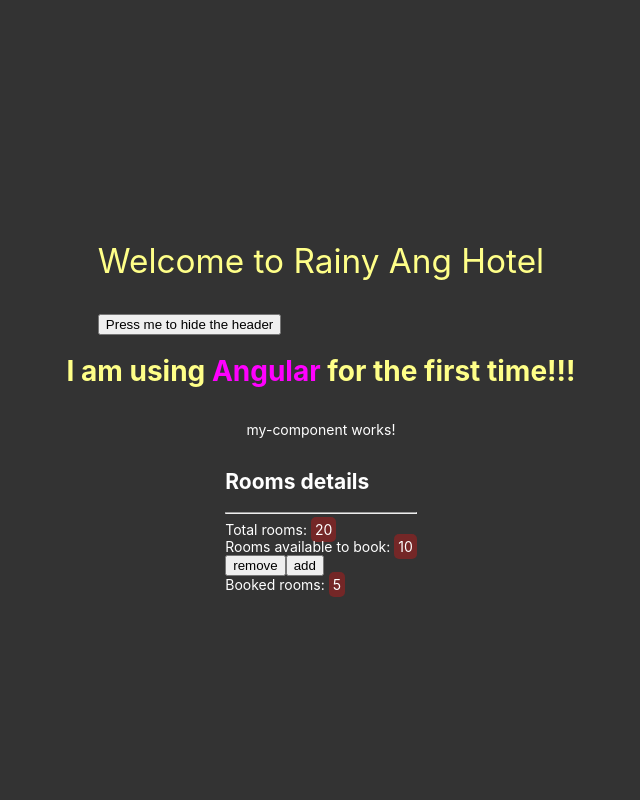
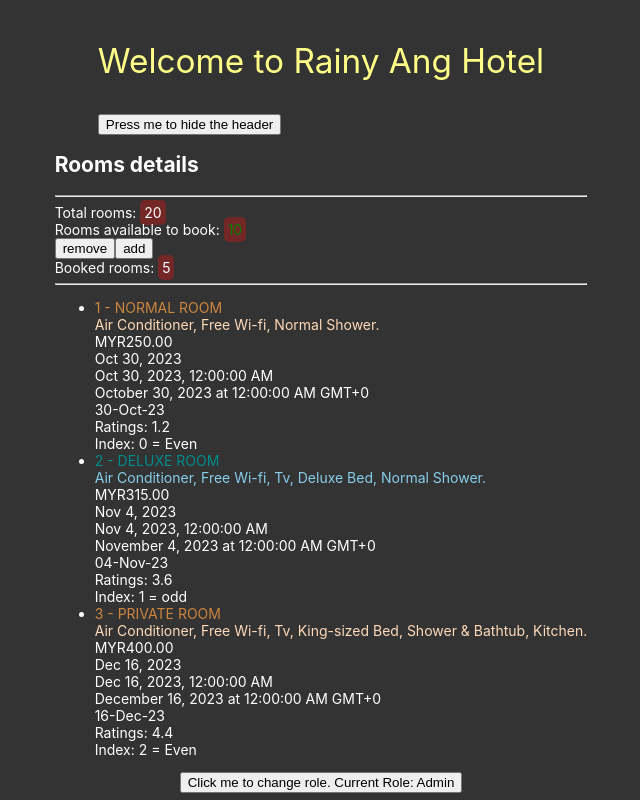
Before and after one commit to aleafreinn/angular-project-rainy-hotel, an Angular app: page / in a window 1280 px wide. Shown: the whole page, without its empty margins (319-959 px from the left). Built offline with nearby package versions, Linux system fonts and the light colour scheme.

Commit message:
until pipes: currency

```diff
--- a/src/app/app.component.html
+++ b/src/app/app.component.html
@@ -1,10 +1,25 @@
 <main>
   <happ-header></happ-header>
-  <h1 class="myTitle">
+  <div [ngSwitch]="role">
+    <div *ngSwitchCase="'Admin'">
+      <happ-rooms></happ-rooms>
+    </div>
+    <div *ngSwitchCase="'User'">
+      <happ-my-component></happ-my-component>
+      <p>Hello User! Ready to book your night?</p>
+    </div>
+    <div *ngSwitchDefault>
+      <p>
+        You won't be seeing me here but if everything went wrong, I'll be here
+      </p>
+    </div>
+  </div>
+  <button (click)="roleSwitcher()">
+    Click me to change role. Current Role: {{ role }}
+  </button>
+  <!-- <h1 class="myTitle">
     I am using <span style="color: magenta">Angular</span> for the first time!!!
-  </h1>
-  <happ-my-component></happ-my-component>
-  <happ-rooms></happ-rooms>
+  </h1> -->
 </main>
 
 <!-- * * * * * * * * * * * * * * * * * * * * * * * * * * * * * * * -->
--- a/src/app/app.component.scss
+++ b/src/app/app.component.scss
@@ -22,6 +22,10 @@
 
 h2 {
   color: #ffff88;
+}
+
+p {
+  color: white;
 }
 
 // h1,
--- a/src/app/app.component.ts
+++ b/src/app/app.component.ts
@@ -26,5 +26,11 @@
   // ],
 })
 export class AppComponent {
-  title = 'hotelAppv13';
+  title: string = 'hotelAppv13';
+
+  role: string = 'Admin';
+
+  roleSwitcher() {
+    this.role = this.role === 'User' ? 'Admin' : 'User';
+  }
 }
--- a/src/app/rooms/room.ts
+++ b/src/app/rooms/room.ts
@@ -14,4 +14,6 @@
   roomType: string;
   amenities: string;
   price: number;
+  date: Date;
+  ratings: number;
 }
--- a/src/app/rooms/rooms.component.html
+++ b/src/app/rooms/rooms.component.html
@@ -22,6 +22,9 @@
       padding: 0.25rem;
       border-radius: 5px;
     "
+    [ngStyle]="{
+      color: rooms.availableRooms > rooms.bookedRooms ? 'green' : 'red'
+    }"
     >{{ rooms.availableRooms }}</span
   >
 </div>
@@ -43,4 +46,28 @@
   >
 </div>
 
+<hr />
+<ul>
+  <li
+    *ngFor="let room of roomsList; let e = even; let o = odd; let i = index"
+    [ngClass]="e ? 'even' : 'odd'"
+  >
+    <div class="room-header">
+      {{ room.roomNum }} - {{ room.roomType | uppercase }}
+    </div>
+    <div class="room-desc">
+      {{ room.amenities | titlecase }}
+    </div>
+    <div>{{ room.price | currency : "MYR" }}</div>
+    <div>{{ room.date | date }}</div>
+    <div>{{ room.date | date : "medium" }}</div>
+    <div>{{ room.date | date : "long" }}</div>
+    <div>{{ room.date | date : "dd-MMM-YY" }}</div>
+    <div>Ratings: {{ room.ratings }}</div>
+
+    <!-- ngFor also allow properties that can be used while looping: -->
+    <div>Index: {{ i }} = {{ e ? "Even" : "odd" }}</div>
+  </li>
+</ul>
+
 <!-- document.getElementById('numberOfRooms').innerText = numberOfRooms; -->
--- a/src/app/rooms/rooms.component.scss
+++ b/src/app/rooms/rooms.component.scss
@@ -5,3 +5,21 @@
 button {
   color: black;
 }
+
+.even {
+  & > .room-desc {
+    color: peachpuff;
+  }
+  & > .room-header {
+    color: peru;
+  }
+}
+
+.odd {
+  & > .room-desc {
+    color: skyblue;
+  }
+  & > .room-header {
+    color: darkcyan;
+  }
+}
--- a/src/app/rooms/rooms.component.ts
+++ b/src/app/rooms/rooms.component.ts
@@ -21,19 +21,25 @@
       roomType: 'Normal Room',
       amenities: 'Air Conditioner, Free Wi-Fi, Normal Shower.',
       price: 250,
+      date: new Date('2023-10-30'), //for learning purposes only
+      ratings: 1.2,
     },
     {
       roomNum: 2,
       roomType: 'Deluxe Room',
       amenities: 'Air Conditioner, Free Wi-Fi, TV, Deluxe Bed, Normal Shower.',
       price: 315,
+      date: new Date('2023-11-04'),
+      ratings: 3.6,
     },
     {
       roomNum: 3,
       roomType: 'Private Room',
       amenities:
-        'Air Conditioner, Free Wi-Fi, TV, Kinig-Sized Bed, Shower & Bathtub, Kitchen.',
+        'Air Conditioner, Free Wi-Fi, TV, King-Sized Bed, Shower & Bathtub, Kitchen.',
       price: 400,
+      date: new Date('2023-12-16'),
+      ratings: 4.4,
     },
   ];
 
```
